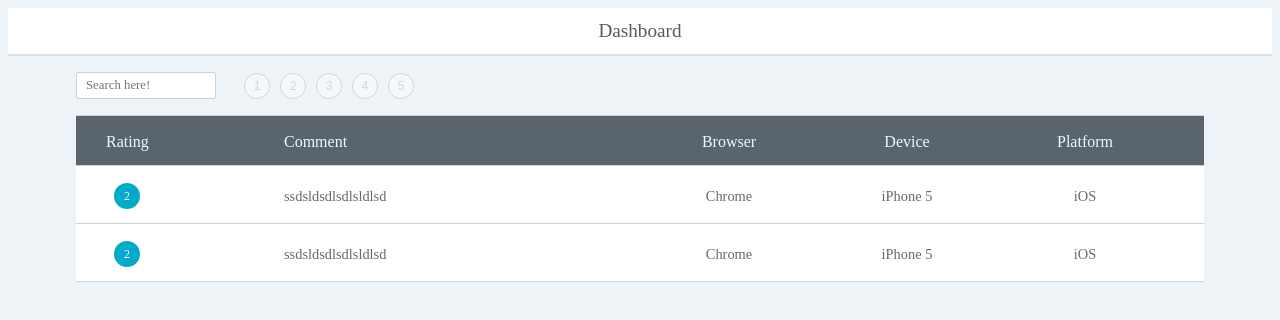
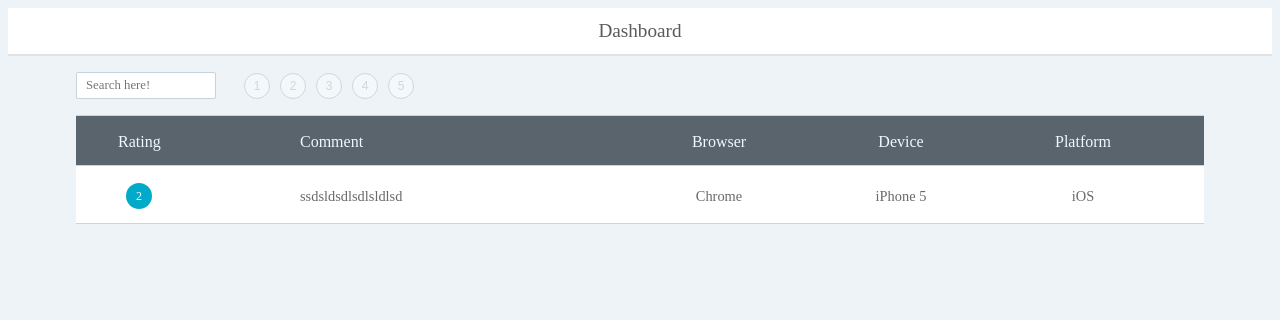
Before and after one commit to restcristian/usabillaAssignment, a React app: page / in a window 1280 px wide. Shown: the top 320 px of the page. Built offline with nearby package versions, Linux system fonts and the light colour scheme; the HTML template or start-up script is replaced by a standard one.

Commit message:
Added extra spacing for the table cell.

```diff
--- a/src/components/presentational/TableLayout/TableLayout.css
+++ b/src/components/presentational/TableLayout/TableLayout.css
@@ -19,6 +19,9 @@
     font-weight: 500;
     border-top:1px solid #cdd3d8;
 
+}
+.tableRow > div{
+    padding:0 12px;
 }
 .rating,
 .comment,
--- a/src/components/presentational/TableLayout/TableLayout.js
+++ b/src/components/presentational/TableLayout/TableLayout.js
@@ -22,13 +22,6 @@ class TableLayout extends Component {
                         <div className = {styles.device}><span>iPhone 5</span></div>
                         <div className = {styles.platfrm}><span>iOS</span></div>
                     </div>
-                    <div className = {[styles.tableRow, styles.contentRow ].join(' ')}>
-                        <div className = {styles.rating}><span>2</span></div>
-                        <div className = {styles.comment}><span>ssdsldsdlsdlsldlsd</span></div>
-                        <div className = {styles.browser}><span>Chrome</span></div>
-                        <div className = {styles.device}><span>iPhone 5</span></div>
-                        <div className = {styles.platfrm}><span>iOS</span></div>
-                    </div>
             </div>
         );
     }
```
